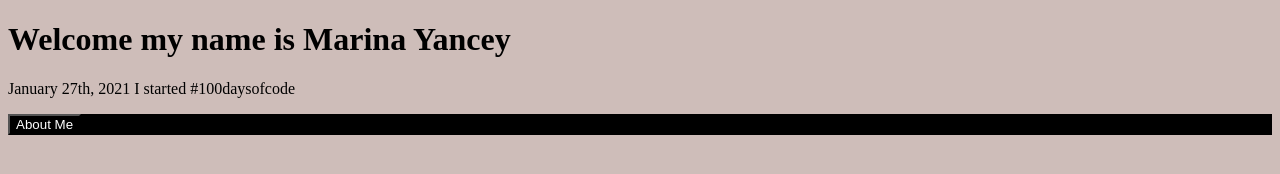
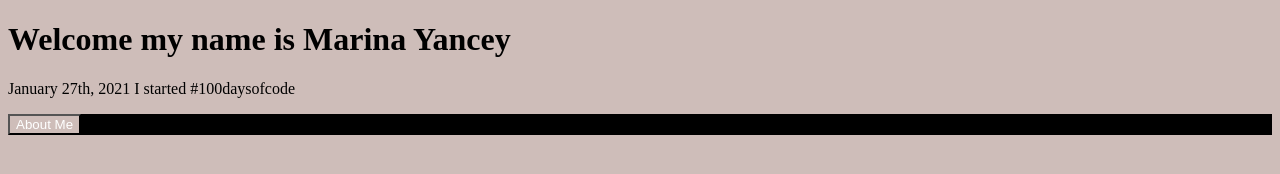
Before and after one commit to codeoutback/codeoutback.github.io, a plain HTML site: page index.html in a window 1280 px wide. Drawn offline with nearby package versions, Linux system fonts and the light colour scheme.

Commit message:
Update style.css

```diff
--- a/style.css
+++ b/style.css
@@ -1,5 +1,5 @@
 button{
-  background-color: black;
+  background-color: rgb(206, 189, 185);
   color: white;
 }
 #aboutMe_button_container{
```
